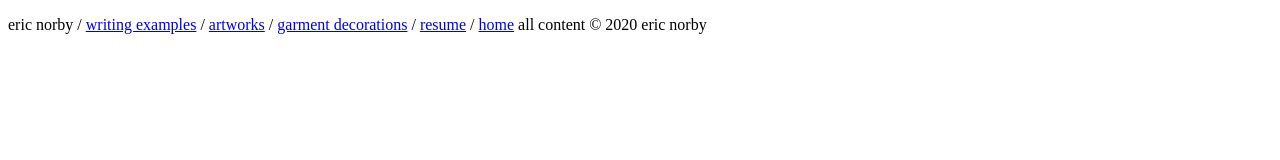
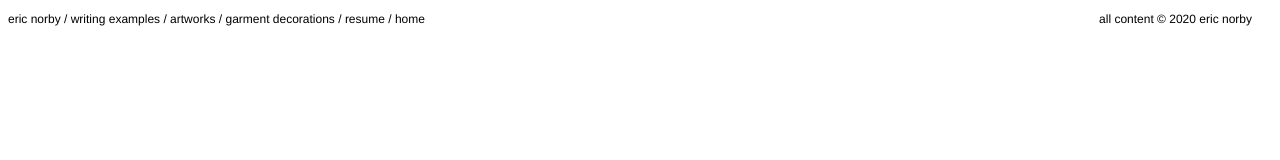
Before and after one commit to ericnorby/ericnorby.github.io, a plain HTML site: page header.html in a window 1280 px wide. Drawn offline with Linux system fonts and the light colour scheme.

Commit message:
Update header.html

```diff
--- a/header.html
+++ b/header.html
@@ -1,4 +1,14 @@
 <!DOCTYPE html>
+<head>
+    <meta http-equiv="Content-Type" content="text/html; charset=UTF-8" />
+
+    <title>Eric Norby</title>
+    <link href="/styles/styles2.css" rel="stylesheet" type="text/css" />
+
+    </head>
+
+    <body>
+
 
 <p>
     eric norby /
@@ -10,6 +20,7 @@
 
     <span class="copyright">all content &copy; 2020 eric norby</span>
     </p>
-    </div>
+
+</body>
 
     </html>
```
